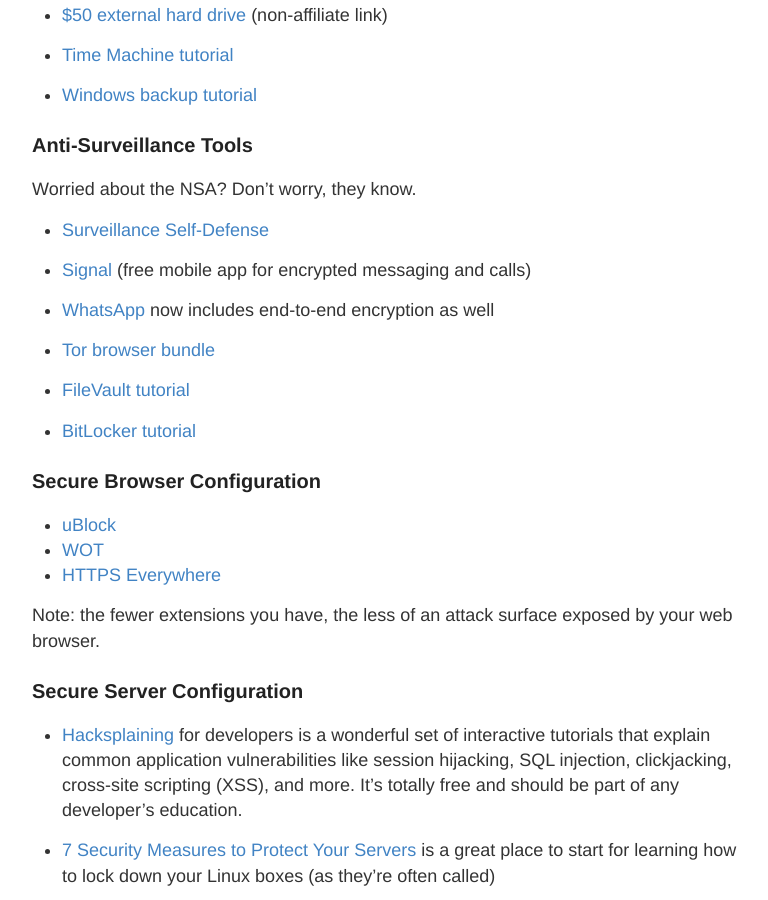
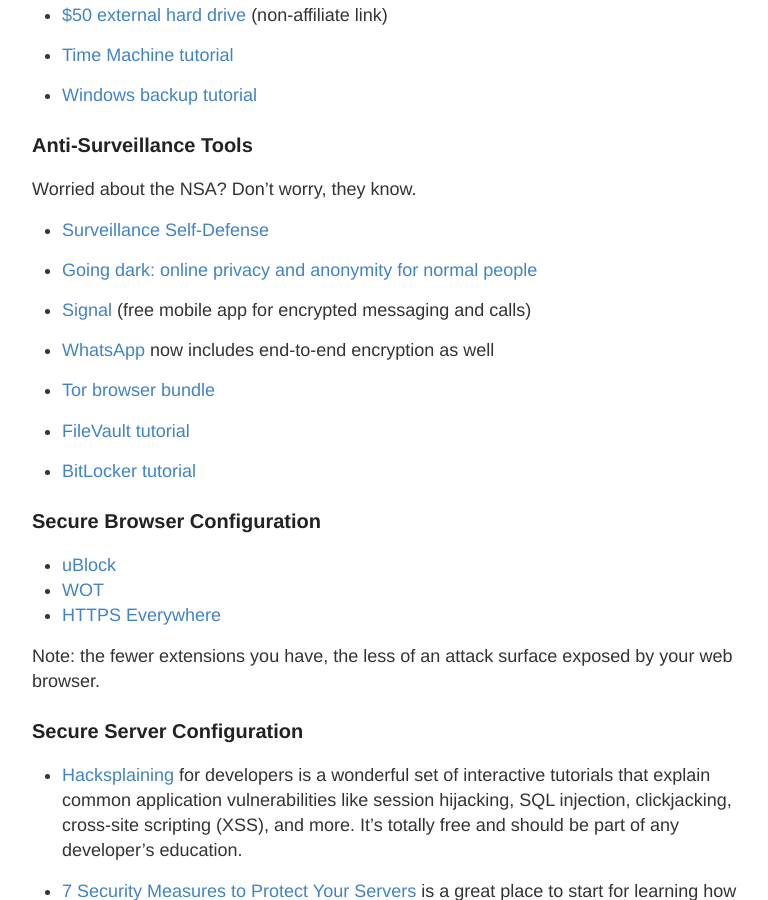
Before and after one commit to gszliu/kycodehuynh.github.io, a Jekyll site: the page built from _posts/2016-04-12-security-handout.md, in a window 1280 px wide and 900 px high, scrolled down 2722 px. Shown: the whole window, without its empty margins (248-1016 px from the left). Built offline with Jekyll 4.4.1, drawn with Linux system fonts in a browser that asks for light colours.

Commit message:
Add link to Troy Hunt's guide on online privacy/anonymity

```diff
--- a/_posts/2016-04-12-security-handout.md
+++ b/_posts/2016-04-12-security-handout.md
@@ -136,6 +136,8 @@ Worried about the NSA? Don't worry, they know.
 
 * [Surveillance Self-Defense](https://ssd.eff.org)
 
+* [Going dark: online privacy and anonymity for normal people](https://www.troyhunt.com/going-dark-online-privacy-and-anonymity-for-normal-people/)
+
 * [Signal](https://whispersystems.org) (free mobile app for encrypted messaging and calls)
 
 * [WhatsApp](https://www.whatsapp.com/security/) now includes end-to-end encryption as well
```
